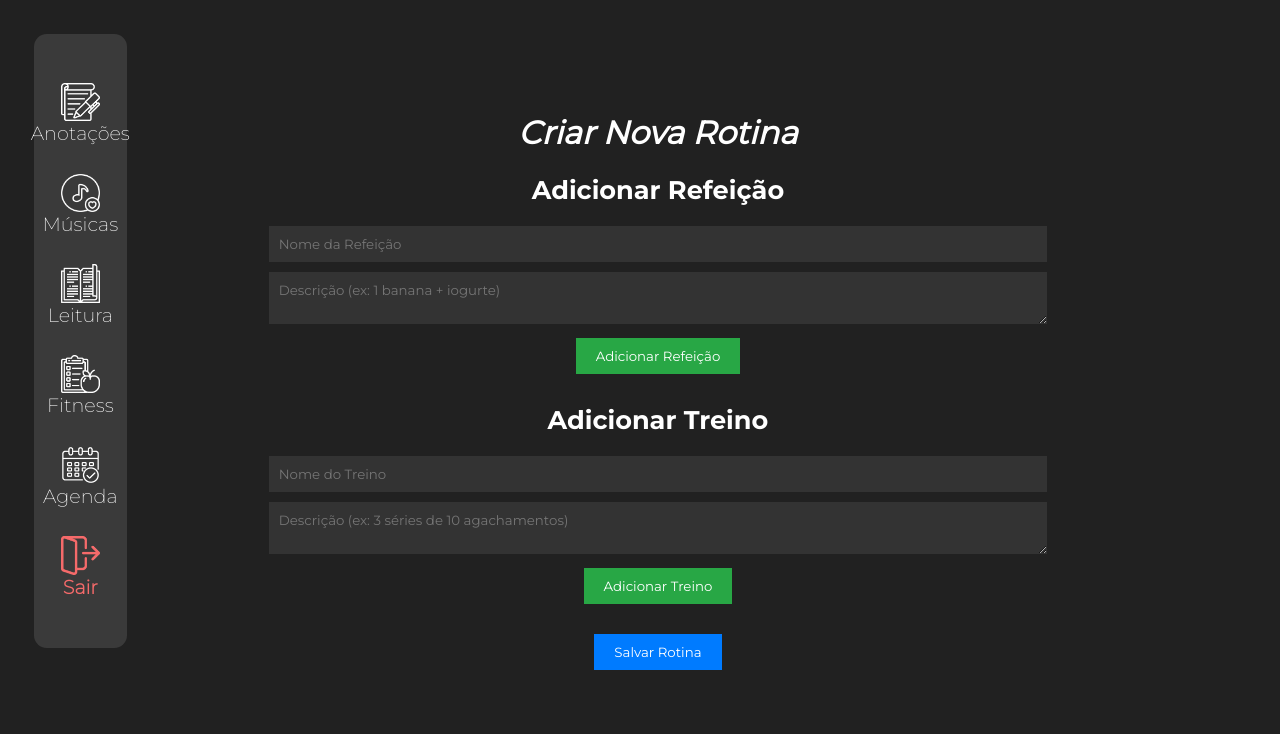
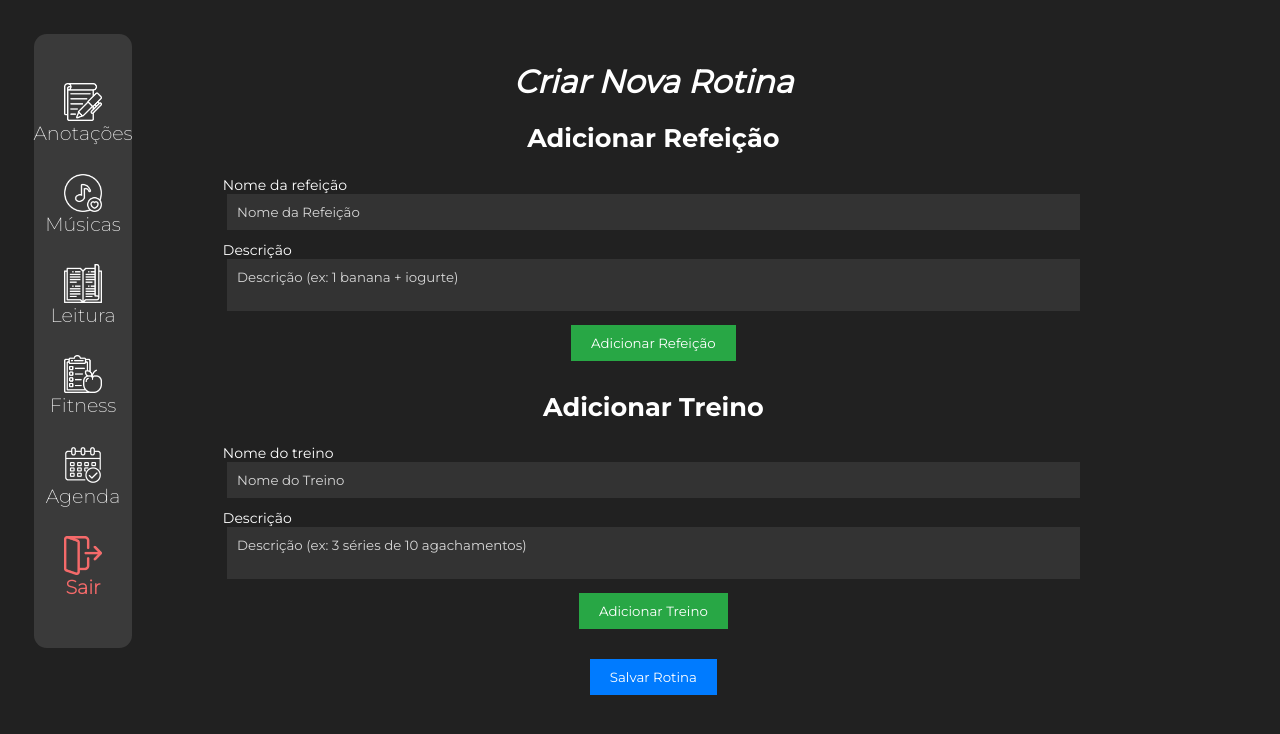
Before and after one commit to GrupoZonaLeste/Calmo, a React (Vite) app: page /rotinas in a window 1280 px wide. Shown: the top 734 px of the page. Built offline with nearby package versions, Linux system fonts and the light colour scheme.

Commit message:
[FIX](ROTINA) - labels/placeholders/form_layout

```diff
--- a/src/components/ModoFitness/Rotina React.jsx
+++ b/src/components/ModoFitness/Rotina React.jsx
@@ -2,8 +2,7 @@ import React, { useState } from 'react';
 import './Rotina.css';
 
 const CriarRotina = () => {
-  const [meals, setMeals] = useState([{ nome: '', descricao: '' }]);
-  const [workouts, setWorkouts] = useState([{ nome: '', descricao: '' }]);
+
 
   return (
     <div className="rotina-body">
@@ -11,28 +10,30 @@ const CriarRotina = () => {
         {/* Conteúdo principal */}
         <div className="rotina-content">
           <h1 className="rotina-h1"><i>Criar Nova Rotina</i></h1>
-
           <form id="routineForm">
             <div className="rotina-form-section">
               <h2>Adicionar Refeição</h2>
               <div id="mealContainer">
-                {meals.map((meal, index) => (
-                  <div className="meal-entry" key={index}>
+                  <div className="meal-entry">
+                    <div className="label-rotina-div">
+                    <label htmlFor="nome_refeicao" className="rotina-label"> Nome da refeição</label>
+                    </div>
                     <input
+                      id = "nome_refeicao"
                       type="text"
                       className="rotina-input"
                       placeholder="Nome da Refeição"
-                      value={meal.nome}
 
                     />
+                    <div className="label-rotina-div">
+                    <label htmlFor="descricao_refeicao" className="rotina-label"> Descrição</label>
+                    </div>
                     <textarea
+                      id = "descricao_refeicao"
                       className="rotina-input"
                       placeholder="Descrição (ex: 1 banana + iogurte)"
-                      value={meal.descricao}
-
                     />
                   </div>
-                ))}
               </div>
               <button type="button" id="addMealBtn" className="rotina-button" >
                 Adicionar Refeição
@@ -42,23 +43,26 @@ const CriarRotina = () => {
             <div className="rotina-form-section">
               <h2>Adicionar Treino</h2>
               <div id="workoutContainer">
-                {workouts.map((workout, index) => (
-                  <div className="workout-entry" key={index}>
+                  <div className="workout-entry">
+                    <div className="label-rotina-div">
+                    <label htmlFor="nome_treino" className="rotina-label"> Nome do treino</label>
+                    </div>
                     <input
+                      id = "nome_treino"
                       type="text"
                       className="rotina-input"
                       placeholder="Nome do Treino"
-                      value={workout.nome}
 
                     />
+                    <div className="label-rotina-div">
+                    <label htmlFor="descricao_treino" className="rotina-label"> Descrição</label>
+                    </div>
                     <textarea
+                      id = "descricao_treino"
                       className="rotina-input"
                       placeholder="Descrição (ex: 3 séries de 10 agachamentos)"
-                      value={workout.descricao}
-
                     />
                   </div>
-                ))}
               </div>
               <button type="button" id="addWorkoutBtn" className="rotina-button">
                 Adicionar Treino
--- a/src/components/ModoFitness/Rotina.css
+++ b/src/components/ModoFitness/Rotina.css
@@ -1,6 +1,6 @@
 /* Estilos gerais */
 .rotina-body {
-    margin: 5vw 5vw;
+    margin: 1vw 1vw;
     font-family: Arial, sans-serif;
     color: white;
     height: 80vh;
@@ -36,6 +36,7 @@
     background-color: #333;
     border: none;
     color: white;
+    resize: none;
 }
 
 .rotina-button {
@@ -57,3 +58,22 @@
 #addMealBtn:hover, #addWorkoutBtn:hover {
     background-color: #218838;
 }
+.rotina-input::placeholder{
+    color: #fff;
+    opacity: 0.8;
+}
+.rotina-label{
+    text-align: left;
+    font-size: 14px;
+}
+.label-rotina-div{
+    text-align: left;
+    margin-left: 2.5vw;
+    width: 90%;
+}
+.meal-entry{
+    width: 100%;
+}
+.workout-entry{
+    width: 100%;
+}
```
